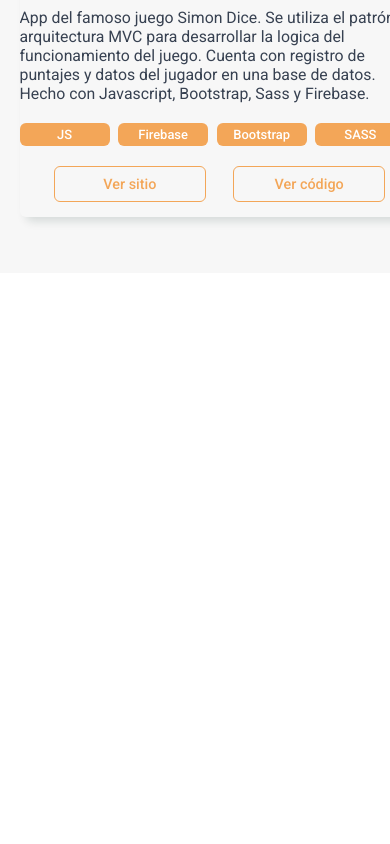
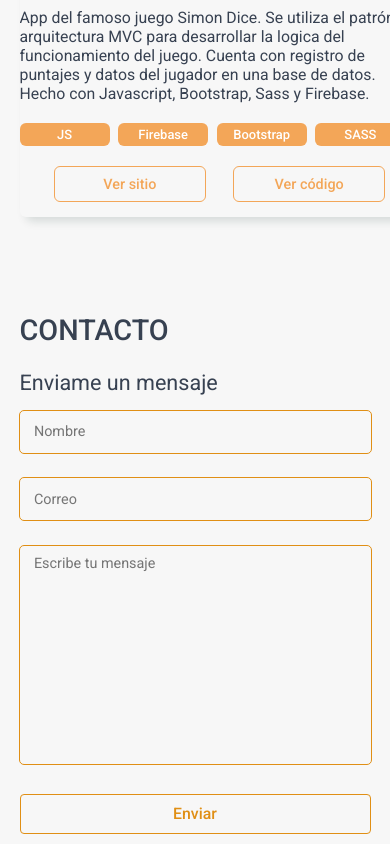
Before and after one commit to jorge088/Portfolio-Jorge-Mendez, a React (Vite) app in the folder Portfolio/: page / in a window 390 px wide. Shown: the part 4892-5736 px from the top of the page. Before the commit the page ends 5165 px from the top, so only its background shows below. Built offline with nearby package versions, Linux system fonts and the light colour scheme.

Commit message:
Add: Create contact section and add styles, content, and functionality using EmailJs and Toastify

```diff
--- a/Portfolio/package.json
+++ b/Portfolio/package.json
@@ -10,11 +10,13 @@
     "preview": "vite preview"
   },
   "dependencies": {
+    "@emailjs/browser": "^3.11.0",
     "@fortawesome/fontawesome-svg-core": "^6.4.0",
     "@fortawesome/free-solid-svg-icons": "^6.4.0",
     "@fortawesome/react-fontawesome": "^0.2.0",
     "react": "^18.2.0",
-    "react-dom": "^18.2.0"
+    "react-dom": "^18.2.0",
+    "react-toastify": "^9.1.3"
   },
   "devDependencies": {
     "@types/react": "^18.0.37",
--- a/Portfolio/src/App.jsx
+++ b/Portfolio/src/App.jsx
@@ -1,6 +1,7 @@
 
 import style from './App.module.css';
 import AboutMe from './components/AboutMe';
+import Contact from './components/Contact';
 import Main from './components/Main';
 import Projects from './components/Projects';
 import Header from './layout/Header';
@@ -20,6 +21,9 @@ function App() {
       <section className={style.projects}>
         <Projects />
       </section>
+      <section id='Contact' className={style.contact}>
+        <Contact />
+      </section>
     </>
   )
 }
--- a/Portfolio/src/App.module.css
+++ b/Portfolio/src/App.module.css
@@ -34,16 +34,31 @@
     align-items: center;
 }
 
+.contact {
+    width: 100%;
+    padding: 3em 0;
+    background: #f7f7f7;
+    display: flex;
+    flex-direction: column;
+    justify-content: center;
+    align-items: center;
+}
+
 @media only screen and (max-width:575px) {
     .aboutMe {
         gap: .8em;
     }
-
+    .contact {
+        padding: 1.2em 0;
+    }
 }
 
 @media only screen and (min-width:576px) and (max-width:800px) {
     .aboutMe {
         gap: 1em;
+    }
+    .contact {
+        padding: 1.2em 0;
     }
 }
 
--- /dev/null
+++ b/Portfolio/src/components/Contact.jsx
@@ -0,0 +1,151 @@
+import { useRef, useState } from 'react';
+import style from './Contact.module.css';
+import emailjs from '@emailjs/browser';
+import { ToastContainer, toast } from 'react-toastify';
+import 'react-toastify/dist/ReactToastify.css';
+const Contact = () => {
+    const [messageData, setMessageData] = useState({
+        name: '',
+        email: '',
+        content: '',
+        errors: {
+            name: false,
+            email: false,
+            content: false
+        }
+    });
+    const [firstSend, setFirstSend] = useState(true);
+    const [sending, setSending] = useState(false)
+
+    const contactForm = useRef()
+
+    const validateEmail = (email) => {
+        return email.match(
+            // eslint-disable-next-line
+            /^(([^<>()[\]\\.,;:\s@\"]+(\.[^<>()[\]\\.,;:\s@\"]+)*)|(\".+\"))@((\[[0-9]{1,3}\.[0-9]{1,3}\.[0-9]{1,3}\.[0-9]{1,3}\])|(([a-zA-Z\-0-9]+\.)+[a-zA-Z]{2,}))$/
+        );
+    };
+
+    const handleInputChange = (e) => {
+        let { name, value } = e.target;
+        let error = false;
+
+        if (firstSend) {
+            setMessageData({
+                ...messageData,
+                [name]: value
+            });
+            return;
+        }
+
+        if (value === '') error = true;
+        if (name === 'email') error = !validateEmail(value);
+
+        setMessageData({
+            ...messageData,
+            [name]: value,
+            errors: {
+                ...messageData.errors,
+                [name]: error,
+            }
+        })
+    }
+    const checkValidation = () => {
+        const { name, email, content } = messageData;
+        let errors = {
+            name: name === '',
+            email: !validateEmail(email),
+            content: content === ''
+        };
+        setMessageData({
+            ...messageData,
+            errors
+        })
+    }
+    const isValid = () => {
+        return messageData.name !== '' && messageData.content !== "" && validateEmail(messageData.email)
+    }
+
+    const handleSubmitForm = (e) => {
+        e.preventDefault();
+
+        if (isValid()) {
+            setSending(true);
+            emailjs.sendForm('service_5wdohco', 'template_53h2mfg', contactForm.current, 'jbaqcmYR0pfEweOpg')
+                .then((result) => {
+                    toast.success("¡Mensaje Enviado!", {
+                        position: toast.POSITION.TOP_RIGHT,
+                        className: 'foo-bar',
+                        autoClose: 3500
+                    });
+                    setMessageData({
+                        name: '',
+                        email: '',
+                        content: '',
+                        errors: {
+                            name: false,
+                            email: false,
+                            content: false
+                        }
+                    });
+                    setSending(false);
+                },
+                    (error) => {
+                        toast.error("¡Error al enviar!", {
+                            position: toast.POSITION.TOP_RIGHT,
+                            className: 'foo-bar',
+                            autoClose: 3500
+                        });
+                    })
+        } else {
+            checkValidation();
+            setFirstSend(false);
+        }
+
+    }
+
+    return (
+        <div className={style.contactContainer}>
+            <ToastContainer />
+            <h3>CONTACTO</h3>
+            <form ref={contactForm} className={style.formContact}>
+                <h4>Enviame un mensaje</h4>
+                <div className={style.formInputs}>
+                    <div className={style.inputContainer}>
+                        <input
+                            className={`${style.formInput} ${messageData.errors.name && style.invalidInput}`}
+                            placeholder='Nombre'
+                            name='name'
+                            value={messageData.name}
+                            onChange={handleInputChange}></input>
+                        {messageData.errors.name && <p className={style.errorMessage}>Ingrese un nombre.</p>}
+                    </div>
+                    <div className={style.inputContainer}>
+                        <input
+                            className={`${style.formInput} ${messageData.errors.email && style.invalidInput}`}
+                            placeholder='Correo'
+                            name='email'
+                            value={messageData.email}
+                            onChange={handleInputChange}></input>
+                        {messageData.errors.email && <p className={style.errorMessage}>Ingrese un correo valido</p>}
+                    </div>
+                    <div className={style.inputContainer}>
+                        <textarea
+                            className={`${style.textarea} ${messageData.errors.content && style.invalidInput}`}
+                            placeholder='Escribe tu mensaje'
+                            name='content'
+                            value={messageData.content}
+                            onChange={handleInputChange}></textarea>
+                        {messageData.errors.content && <p className={style.errorMessage}>Ingrese un mensaje</p>}
+                    </div>
+                    <button
+                        className={style.btnSubmit}
+                        disabled={sending}
+                        onClick={handleSubmitForm}>{sending ? 'Enviando...' : 'Enviar'}</button>
+                </div>
+
+            </form>
+        </div>
+    )
+}
+export default Contact;
--- /dev/null
+++ b/Portfolio/src/components/Contact.module.css
@@ -0,0 +1,168 @@
+.contactContainer {
+    width: 990px;
+    padding: .4em 1em;
+    display: flex;
+    flex-direction: column;
+    gap: 1em;
+    font-size: 1rem;
+}
+
+.contactContainer h3 {
+    font-size: 2em;
+    font-family: 'Roboto', sans-serif;
+    font-weight: 500;
+    color: #374151;
+}
+
+.formContact {
+    padding: .6em 0;
+    display: flex;
+    flex-direction: column;
+    gap: 1.1em;
+}
+
+.formContact h4 {
+    font-size: 1.5em;
+    font-family: 'Roboto', sans-serif;
+    font-weight: 400;
+    color: #374151;
+}
+
+.inputContainer {
+    position: relative;
+}
+
+.formInputs {
+    width: 650px;
+    height: 400px;
+    display: flex;
+    flex-direction: column;
+    gap: 2.1em;
+}
+
+.formInput {
+    width: 98%;
+    height: 42px;
+    outline: 1px solid #E08F15;
+    border: none;
+    background: none;
+    padding-left: 1em;
+    color: #374151;
+    border-radius: 4px;
+    font-size: 1em;
+    font-family: 'Roboto', sans-serif;
+}
+
+.formInput:focus {
+    outline: 2px solid #E08F15;
+
+}
+
+.formInput.invalidInput:focus {
+    outline: 2px solid #ff3232;
+}
+
+.textarea {
+    width: 98%;
+    height: 200px;
+    outline: 1px solid #E08F15;
+    border: none;
+    background: none;
+    padding: .6em 0;
+    padding-left: 1em;
+    color: #374151;
+    font-size: 1em;
+    border-radius: 4px;
+    resize: none;
+    font-family: 'Roboto', sans-serif;
+}
+
+.textarea:focus {
+    outline: 2px solid #E08F15;
+}
+
+.textarea.invalidInput:focus {
+    outline: 2px solid #ff3232;
+}
+
+.btnSubmit {
+    border: 1px solid #E08F15;
+    border-radius: 4px;
+    background: none;
+    font-size: 1.1em;
+    font-family: 'Roboto', sans-serif;
+    font-weight: 500;
+    color: #E08F15;
+    padding: .6em 0;
+    transition: ease all .3s;
+    cursor: pointer;
+}
+
+.btnSubmit:hover {
+    background: #E08F15;
+    color: #FFF;
+}
+
+.errorMessage {
+    color: #ff3232;
+    font-family: 'Roboto', sans-serif;
+    position: absolute;
+    font-weight: 500;
+    font-size: .9em;
+    bottom: -22px;
+}
+
+.invalidInput {
+    outline: 2px solid #ff3232;
+
+}
+
+@media only screen and (max-width:575px) {
+    .contactContainer {
+        width: 90%;
+        font-size: .9rem;
+    }
+
+    .formInputs {
+        width: 100%;
+        gap: 1.8em;
+    }
+
+    .formInput {
+        width: 96%;
+    }
+
+    .textarea {
+        width: 96%;
+    }
+}
+
+@media only screen and (min-width:576px) and (max-width:900px) {
+    .contactContainer {
+        width: 90%;
+        font-size: .9rem;
+    }
+
+    .formInputs {
+        width: 100%;
+        gap: 1.8em;
+    }
+
+    .formInput {
+        width: 97.5%;
+    }
+
+    .textarea {
+        width: 97.5%;
+    }
+}
+
+@media only screen and (min-width:900px) and (max-width:1100px) {
+    .contactContainer {
+        width: 850px;
+    }
+
+    .formInputs {
+        width: 550px;
+    }
+}
```
Also changed, not shown: 1 other file (tests, documents, lock files or other folders).
